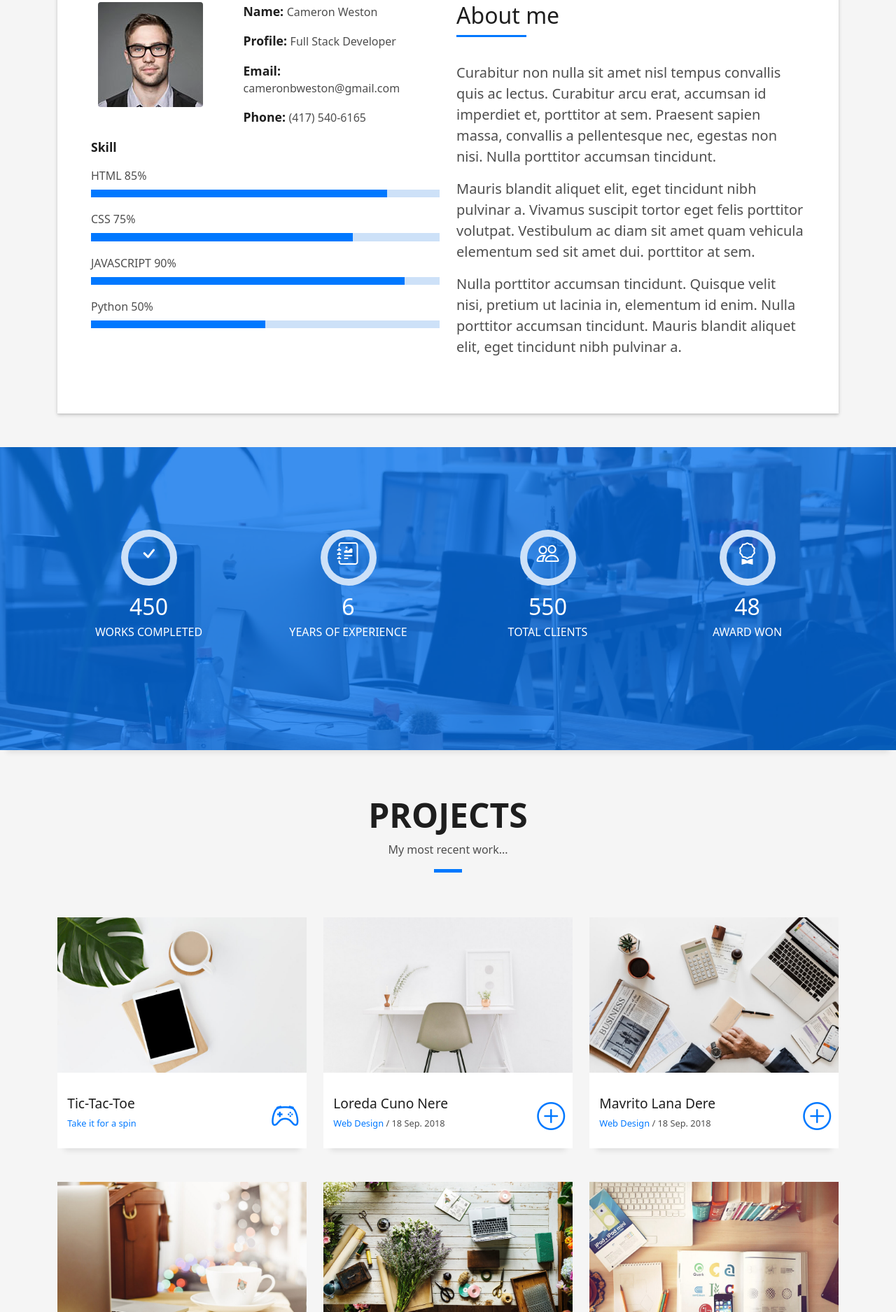
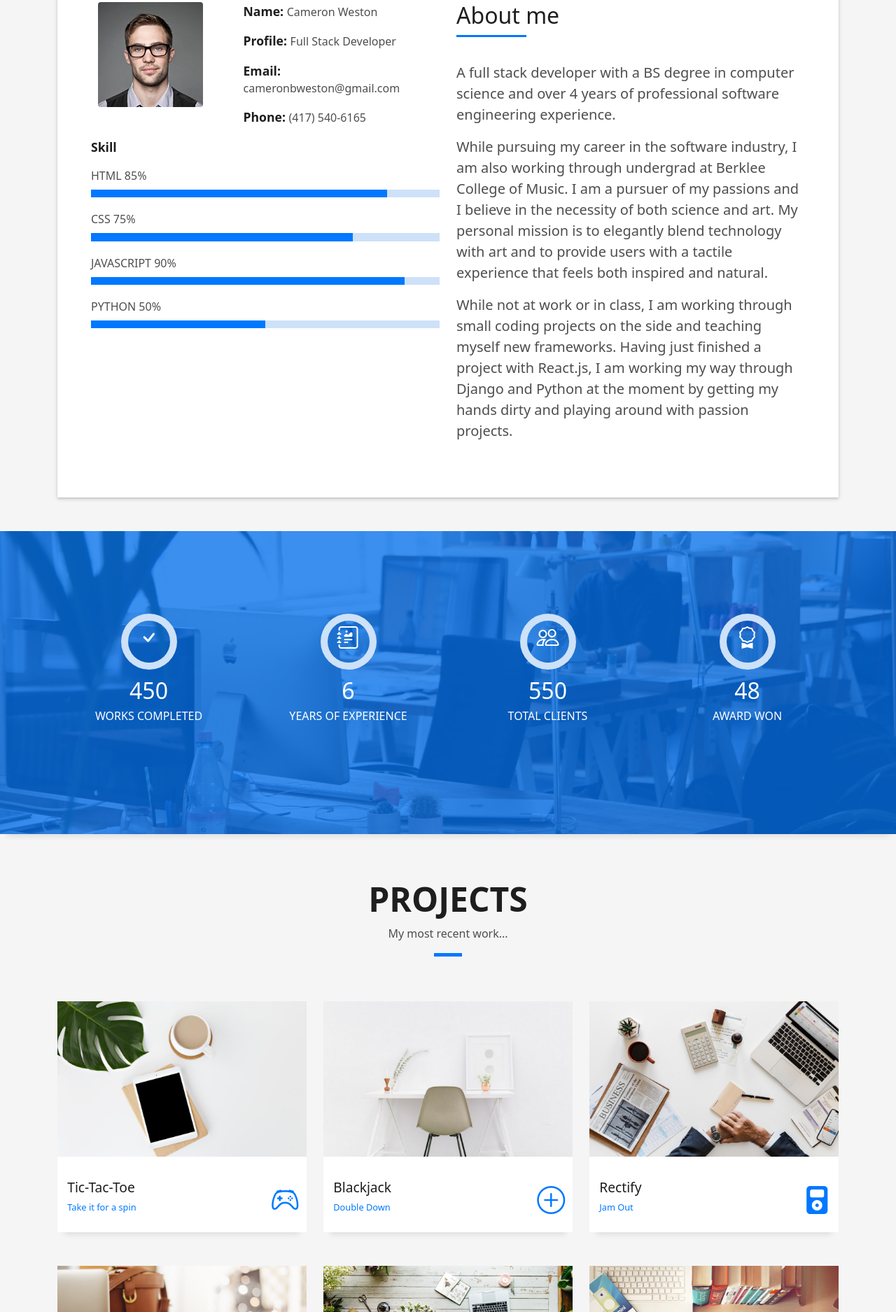
Before and after one commit to cameronbweston/Portfolio, a plain HTML site: page index.html in a window 1280 px wide. Shown: the part 925-2800 px from the top of the page at 70% size. Drawn offline with Linux system fonts and the light colour scheme.

Commit message:
Finish about me section

```diff
--- a/index.html
+++ b/index.html
@@ -45,7 +45,7 @@
           <li><a class="nav-link scrollto active" href="#hero">Home</a></li>
           <li><a class="nav-link scrollto" href="#about">About</a></li>
           <li><a class="nav-link scrollto" href="#services">Services</a></li>
-          <li><a class="nav-link scrollto " href="#work">Work</a></li>
+          <li><a class="nav-link scrollto " href="#work">Projects</a></li>
           <li><a class="nav-link scrollto " href="#blog">Blog</a></li>
           <li class="dropdown"><a href="#"><span>Drop Down</span> <i class="bi bi-chevron-down"></i></a>
             <ul>
@@ -118,7 +118,7 @@
                     <div class="progress">
                       <div class="progress-bar" role="progressbar" style="width: 90%" aria-valuenow="90" aria-valuemin="0" aria-valuemax="100"></div>
                     </div>
-                    <span>Python</span> <span class="pull-right">50%</span>
+                    <span>PYTHON</span> <span class="pull-right">50%</span>
                     <div class="progress">
                       <div class="progress-bar" role="progressbar" style="width: 50%" aria-valuenow="50" aria-valuemin="0" aria-valuemax="100"></div>
                     </div>
@@ -132,20 +132,13 @@
                       </h5>
                     </div>
                     <p class="lead">
-                      Curabitur non nulla sit amet nisl tempus convallis quis ac lectus. Curabitur arcu erat, accumsan id
-                      imperdiet et, porttitor
-                      at sem. Praesent sapien massa, convallis a pellentesque nec, egestas non nisi. Nulla
-                      porttitor accumsan tincidunt.
+                      A full stack developer with a BS degree in computer science and over 4 years of professional software engineering experience.
                     </p>
                     <p class="lead">
-                      Mauris blandit aliquet elit, eget tincidunt nibh pulvinar a. Vivamus suscipit tortor eget felis
-                      porttitor volutpat. Vestibulum
-                      ac diam sit amet quam vehicula elementum sed sit amet dui. porttitor at sem.
+                      While pursuing my career in the software industry, I am also working through undergrad at Berklee College of Music. I am a pursuer of my passions and I believe in the necessity of both science and art. My personal mission is to elegantly blend technology with art and to provide users with a tactile experience that feels both inspired and natural.
                     </p>
                     <p class="lead">
-                      Nulla porttitor accumsan tincidunt. Quisque velit nisi, pretium ut lacinia in, elementum id enim.
-                      Nulla porttitor accumsan
-                      tincidunt. Mauris blandit aliquet elit, eget tincidunt nibh pulvinar a.
+                      While not at work or in class, I am working through small coding projects on the side and teaching myself new frameworks. Having just finished a project with React.js, I am working my way through Django and Python at the moment by getting my hands dirty and playing around with passion projects.
                     </p>
                   </div>
                 </div>
@@ -371,9 +364,9 @@
               <div class="work-content">
                 <div class="row">
                   <div class="col-sm-8">
-                    <h2 class="w-title">Loreda Cuno Nere</h2>
+                    <h2 class="w-title">Blackjack</h2>
                     <div class="w-more">
-                      <span class="w-ctegory">Web Design</span> / <span class="w-date">18 Sep. 2018</span>
+                      <span class="w-ctegory">Double Down</span>
                     </div>
                   </div>
                   <div class="col-sm-4">
@@ -395,14 +388,14 @@
               <div class="work-content">
                 <div class="row">
                   <div class="col-sm-8">
-                    <h2 class="w-title">Mavrito Lana Dere</h2>
+                    <h2 class="w-title">Rectify</h2>
                     <div class="w-more">
-                      <span class="w-ctegory">Web Design</span> / <span class="w-date">18 Sep. 2018</span>
+                      <span class="w-ctegory">Jam Out</span>
                     </div>
                   </div>
                   <div class="col-sm-4">
                     <div class="w-like">
-                      <a href="portfolio-details.html"> <span class="bi bi-plus-circle"></span></a>
+                      <a href="portfolio-details.html"> <span class="bi bi-music-player-fill"></span></a>
                     </div>
                   </div>
                 </div>
@@ -419,14 +412,14 @@
               <div class="work-content">
                 <div class="row">
                   <div class="col-sm-8">
-                    <h2 class="w-title">Bindo Laro Cado</h2>
+                    <h2 class="w-title">Anime Showdown</h2>
                     <div class="w-more">
-                      <span class="w-ctegory">Web Design</span> / <span class="w-date">18 Sep. 2018</span>
+                      <span class="w-ctegory">Battle for your attention</span>
                     </div>
                   </div>
                   <div class="col-sm-4">
                     <div class="w-like">
-                      <a href="portfolio-details.html"> <span class="bi bi-plus-circle"></span></a>
+                      <a href="portfolio-details.html"> <span class="bi bi-tv"></span></a>
                     </div>
                   </div>
                 </div>
@@ -443,14 +436,14 @@
               <div class="work-content">
                 <div class="row">
                   <div class="col-sm-8">
-                    <h2 class="w-title">Studio Lena Mado</h2>
+                    <h2 class="w-title">This Is Why You're Broke</h2>
                     <div class="w-more">
-                      <span class="w-ctegory">Web Design</span> / <span class="w-date">18 Sep. 2018</span>
+                      <span class="w-ctegory">Some Tough Love Investing</span>
                     </div>
                   </div>
                   <div class="col-sm-4">
                     <div class="w-like">
-                      <a href="portfolio-details.html"> <span class="bi bi-plus-circle"></span></a>
+                      <a href="portfolio-details.html"> <span class="bi bi-currency-dollar"></span></a>
                     </div>
                   </div>
                 </div>
```
Also changed, not shown: assets/css/style.css (line endings or trailing spaces).
